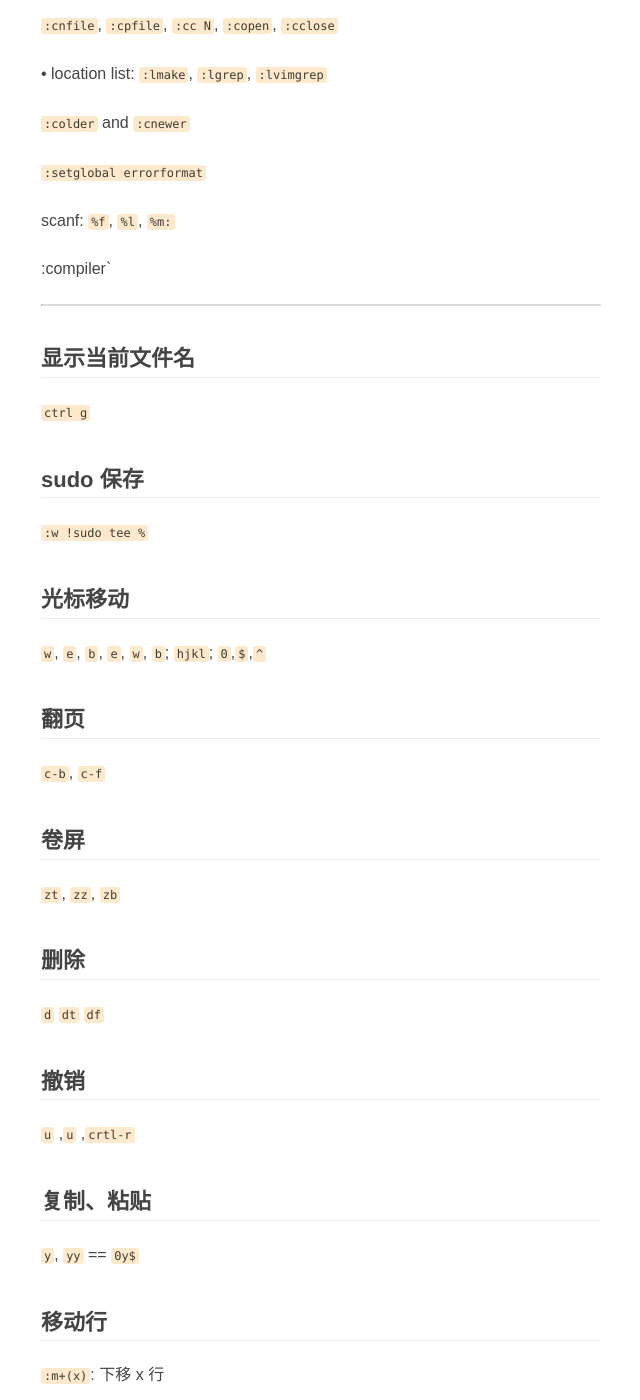
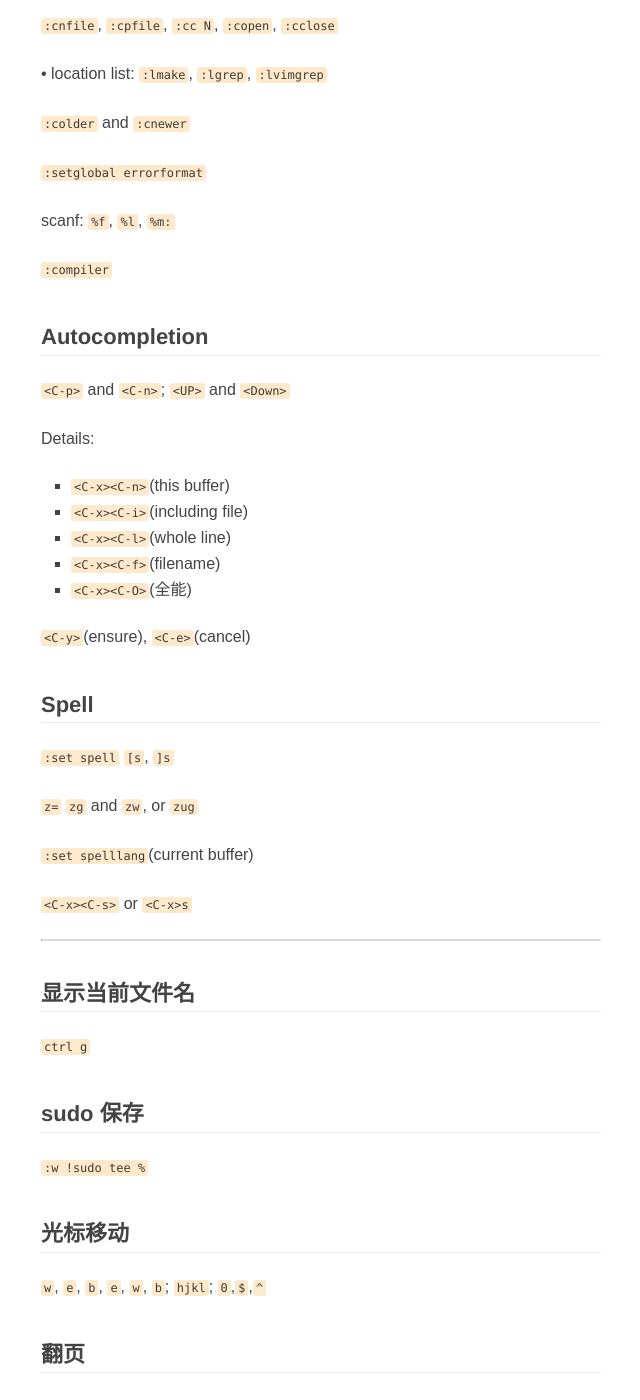
Before and after one commit to fanyange/fanyange.github.io, a Jekyll site: the page built from wiki/Vim.md, in a window 1280 px wide and 1400 px high, scrolled down 9701 px. Shown: the whole window, without its empty margins (319-959 px from the left). Built offline with Jekyll 4.4.1, drawn with Linux system fonts in a browser that asks for light colours; some web fonts are replaced; comment, search, counter and statistics services are not loaded.

Commit message:
Add Notes and use js to parse wiki ref links

```diff
--- a/_layouts/wiki.html
+++ b/_layouts/wiki.html
@@ -13,3 +13,8 @@ layout: default
   </time>
   </span>
 </div>
+<script>
+$(docuemnt).ready( function() {
+  $('li').each(function() { $(this).html($(this).html().replace(/\[\[(.+)\]\]/,'<a href="$1">$1</a>')) });
+});
+</script>
--- a/_plugins/cross_references.rb
+++ b/_plugins/cross_references.rb
@@ -4,7 +4,7 @@ module Jekyll
       alias old_convert convert
 
       def convert(content)
-        content.gsub!(/\[\[(.+?)\]\]/, '[\1](\1.html)')
+        content.gsub!(/\[\[(.+?)\]\]/, '[\1](\1)')
         old_convert(content)
       end
     end
--- a/static/css/style.css
+++ b/static/css/style.css
@@ -20,7 +20,7 @@ h2 {
 }
 h3 {
     font-size: 12px;
-    background-color: rgba(109, 126, 136, 0.14);
+    background-color: rgba(109, 126, 136, 0.1);
     margin: 30px 0 10px;
 }
 
--- a/wiki/Vim.md
+++ b/wiki/Vim.md
@@ -400,8 +400,31 @@ http://tbaggery.com/2011/08/08/effortless-ctags-with-git.html
 
 scanf: `%f`, `%l`, `%m:`
 
-:compiler`
+`:compiler`
 
+## Autocompletion
+`<C-p>` and `<C-n>`; `<UP>` and `<Down>`
+
+Details:
+
+- `<C-x><C-n>`(this buffer)
+- `<C-x><C-i>`(including file)
+- `<C-x><C-l>`(whole line)
+- `<C-x><C-f>`(filename)
+- `<C-x><C-O>`(全能)
+
+`<C-y>`(ensure), `<C-e>`(cancel)
+
+## Spell
+`:set spell`
+`[s`,  `]s`
+
+`z=`
+`zg` and `zw`, or `zug`
+
+`:set spelllang`(current buffer)
+
+`<C-x><C-s>` or `<C-x>s`
 
 
 ---------------------------------
```
Also changed, not shown: wiki/Command Line.md (added, +14 -0 lines), wiki/Connecting Code.md (added, +10 -0 lines), wiki/Design + Code.md (+5 -0 lines), wiki/Designing.md (added, +8 -0 lines), wiki/Python.md (added, +137 -0 lines), wiki/iOS With Girlfriend.md (+2 -0 lines), wiki/index.md (+3 -0 lines).
